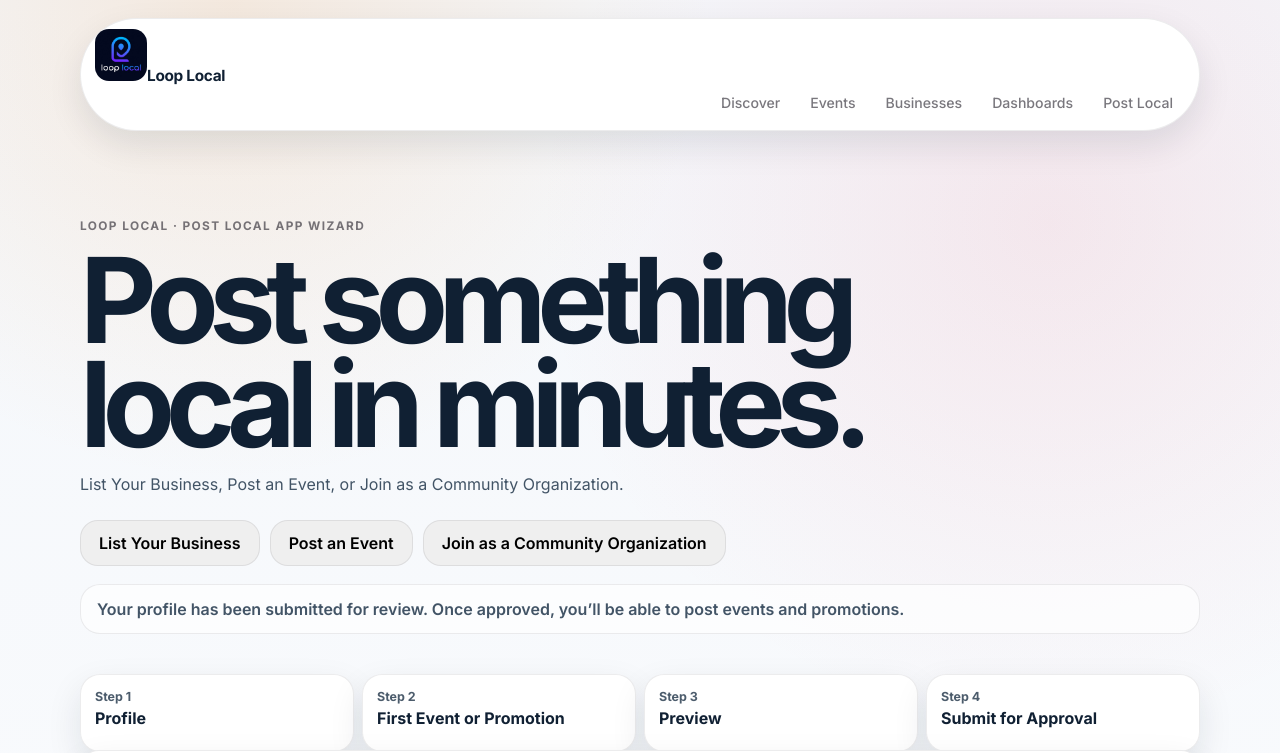
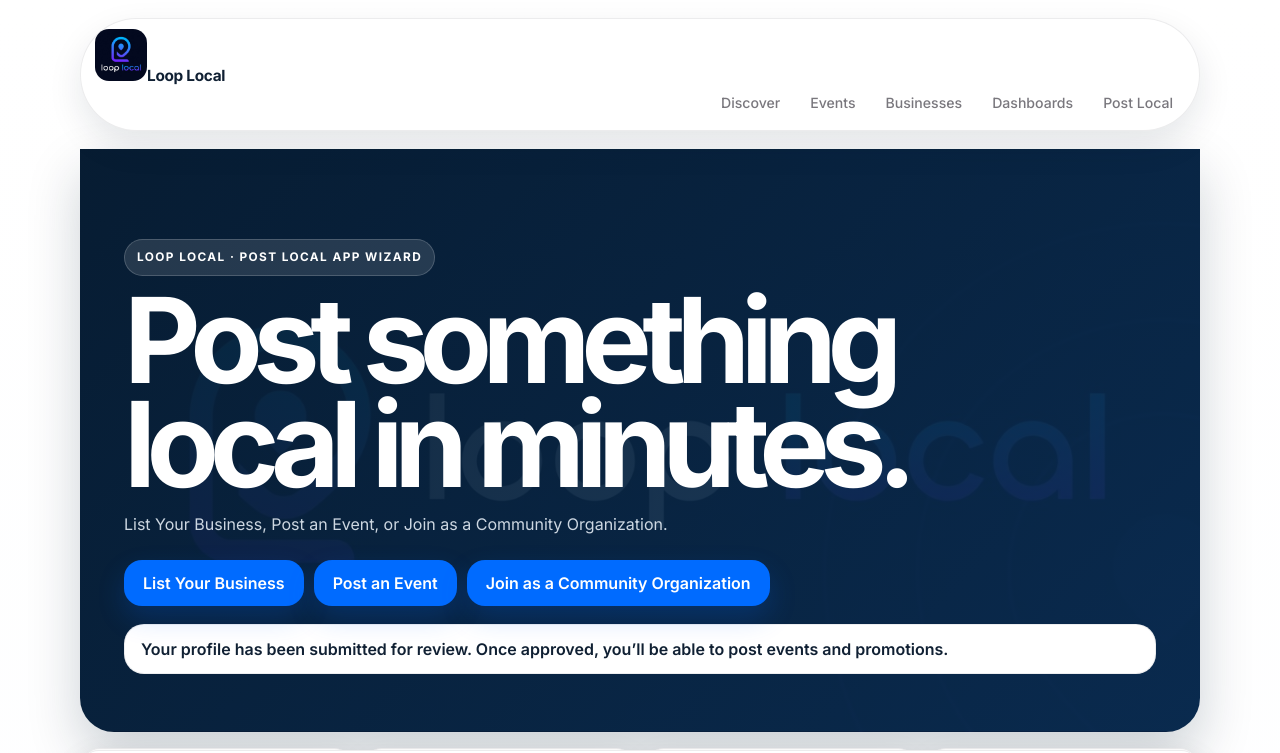
Before and after one commit to ryanwortham/loop-local, a Next.js app: page /post-local in a window 1280 px wide. Shown: the top 753 px of the page. Built offline with nearby package versions, Linux system fonts and the light colour scheme.

Commit message:
Apply reference palette across Loop Local site surfaces

```diff
--- a/app/globals.css
+++ b/app/globals.css
@@ -17,6 +17,10 @@
   --ll-surface: #FFFFFF;
   --ll-surface-strong: #F8FAFD;
   --ll-surface-soft: rgba(16, 32, 51, 0.035);
+  --ll-field-surface: #FFFFFF;
+  --ll-soft-blue-surface: #EEF6FF;
+  --ll-navy-panel: #071D33;
+  --ll-navy-panel-soft: #0A2D52;
   --ll-brand-gradient: linear-gradient(135deg, #073763 0%, #0B56B3 54%, #006BFF 100%);
   --ll-bg-gradient: linear-gradient(180deg, #F4F7FB 0%, #FFFFFF 48%, #EDF3FA 100%);
   --ll-hero-overlay: linear-gradient(105deg, rgba(7, 29, 51, 0.96) 0%, rgba(10, 45, 82, 0.88) 52%, rgba(0, 107, 255, 0.66) 100%);
@@ -252,7 +256,7 @@ button { -webkit-tap-highlight-color: transparent; }
   font-size: .88rem;
   font-weight: 500;
 }
-.nav-links a:hover { color: var(--ll-text-primary); background: rgba(24,21,31,.055); }
+.nav-links a:hover { color: var(--ll-text-primary); background: rgba(0,107,255,.08); }
 
 .subtle-active-nav .nav-links a:first-child {
   color: var(--ll-text-primary);
@@ -520,14 +524,14 @@ p { color: var(--ll-text-secondary); line-height: 1.6; font-weight: 400; }
   position: absolute;
   inset: 0;
   z-index: -1;
-  background: linear-gradient(180deg, rgba(24, 21, 31, .00), rgba(24, 21, 31, .18));
+  background: linear-gradient(180deg, rgba(7, 29, 51, .00), rgba(7, 29, 51, .22));
 }
 .event-image-fallback { background-color: var(--ll-bg-secondary); }
 
 .quiet-placeholder-image,
 .visible-placeholder-image {
   position: relative;
-  background-color: #F2EBDD;
+  background-color: #EEF6FF;
 }
 
 .quiet-placeholder-image::before {
@@ -545,7 +549,7 @@ p { color: var(--ll-text-secondary); line-height: 1.6; font-weight: 400; }
 
 .quiet-placeholder-image::after,
 .visible-placeholder-image::after {
-  background: linear-gradient(180deg, rgba(247, 243, 234, .08), rgba(247, 243, 234, .30));
+  background: linear-gradient(180deg, rgba(238, 246, 255, .12), rgba(7, 29, 51, .18));
 }
 
 .no-image-label {
@@ -553,7 +557,7 @@ p { color: var(--ll-text-secondary); line-height: 1.6; font-weight: 400; }
   left: 18px;
   bottom: 16px;
   z-index: 1;
-  color: rgba(24,21,31,.58);
+  color: rgba(7,29,51,.62);
   font-size: .72rem;
   font-weight: 600;
   letter-spacing: .04em;
@@ -611,7 +615,7 @@ p { color: var(--ll-text-secondary); line-height: 1.6; font-weight: 400; }
 .event-secondary-details summary {
   width: fit-content;
   cursor: pointer;
-  color: rgba(24,21,31,.58);
+  color: rgba(7,29,51,.62);
   font-weight: 600;
 }
 
@@ -624,19 +628,19 @@ p { color: var(--ll-text-secondary); line-height: 1.6; font-weight: 400; }
 .event-actions { gap: 10px; padding: 0 20px 20px; }
 .event-actions a,
 .event-actions button { flex: 1; text-align: center; }
-.event-actions a { color: var(--ll-text-primary); background: rgba(24,21,31,.055); box-shadow: none; }
-.event-actions a:hover { border-color: var(--ll-border-strong); background: rgba(24,21,31,.07); }
+.event-actions a { color: var(--ll-text-primary); background: rgba(0,107,255,.08); box-shadow: none; }
+.event-actions a:hover { border-color: var(--ll-border-strong); background: rgba(0,107,255,.10); }
 
 .list-view { display: grid; gap: 10px; }
 .list-row { display: grid; grid-template-columns: 58px minmax(0, 1fr) auto; gap: 14px; align-items: center; border-radius: 22px; padding: 14px; }
 .list-date,
-.muted-date-badge { display: grid; place-items: center; border-radius: 16px; padding: 8px; color: var(--ll-accent-browsing); background: rgba(255,255,255,.052); }
+.muted-date-badge { display: grid; place-items: center; border-radius: 16px; padding: 8px; color: var(--ll-accent-browsing); background: rgba(0,107,255,.08); }
 .list-date strong,
 .list-date span { font-weight: 700; }
 .list-row h3,
 .list-row p { margin: 0; }
 .list-row small { color: var(--ll-text-muted); }
-.list-row a { border: 1px solid rgba(24,21,31,.08); border-radius: 999px; padding: 10px 13px; color: var(--ll-text-primary); background: rgba(24,21,31,.055); font-weight: 600; }
+.list-row a { border: 1px solid rgba(24,21,31,.08); border-radius: 999px; padding: 10px 13px; color: var(--ll-text-primary); background: rgba(0,107,255,.08); font-weight: 600; }
 
 .map-view { display: grid; grid-template-columns: minmax(0, 1.2fr) minmax(260px, .8fr); gap: 14px; border-radius: 26px; padding: 14px; }
 .map-art {
@@ -645,8 +649,8 @@ p { color: var(--ll-text-secondary); line-height: 1.6; font-weight: 400; }
   overflow: hidden;
   border-radius: 22px;
   background:
-    linear-gradient(90deg, rgba(255,255,255,.055) 1px, transparent 1px),
-    linear-gradient(rgba(255,255,255,.055) 1px, transparent 1px),
+    linear-gradient(90deg, rgba(0,107,255,.12) 1px, transparent 1px),
+    linear-gradient(rgba(0,107,255,.12) 1px, transparent 1px),
     var(--ll-bg-secondary);
   background-size: 42px 42px, 42px 42px, auto, auto;
 }
@@ -663,15 +667,15 @@ p { color: var(--ll-text-secondary); line-height: 1.6; font-weight: 400; }
 .empty-filter-state h3 { margin: 0; }
 .mobile-tabs { position: fixed; left: 50%; bottom: 14px; z-index: 40; transform: translateX(-50%); display: flex; width: min(520px, calc(100% - 24px)); justify-content: space-around; border-radius: 999px; padding: 8px; }
 .mobile-tabs a { flex: 1; text-align: center; font-size: .78rem; font-weight: 600; }
-.mobile-tabs a:first-child { color: var(--ll-text-primary); background: rgba(24,21,31,.07); box-shadow: none; }
+.mobile-tabs a:first-child { color: var(--ll-text-primary); background: rgba(0,107,255,.10); box-shadow: none; }
 
 /* Post Local flow uses the same Loop Local design system */
 .post-local-shell {
   min-height: 100vh;
   color: var(--ll-text-primary);
   background:
-    radial-gradient(circle at 18% 0%, rgba(242, 166, 90, .18), transparent 30rem),
-    radial-gradient(circle at 82% 5%, rgba(232, 93, 117, .11), transparent 32rem),
+    radial-gradient(circle at 18% 0%, rgba(0, 107, 255, .10), transparent 30rem),
+    radial-gradient(circle at 82% 5%, rgba(7, 55, 99, .08), transparent 32rem),
     var(--ll-bg-gradient);
   padding: 18px min(5vw, 48px) 96px;
 }
@@ -706,20 +710,20 @@ p { color: var(--ll-text-secondary); line-height: 1.6; font-weight: 400; }
 .ll-field select:focus,
 .ll-field textarea:focus { border-color: rgba(255,255,255,.18); box-shadow: 0 0 0 3px rgba(255,255,255,.055); }
 .ll-drop-zone { display: grid; place-items: center; min-height: 184px; padding: 22px; border: 1px dashed var(--ll-border-strong); border-radius: 24px; background: rgba(255,255,255,.62); text-align: center; cursor: pointer; }
-.ll-drop-zone.is-dragging { border-color: var(--ll-accent-primary); background: rgba(24,21,31,.055); }
+.ll-drop-zone.is-dragging { border-color: var(--ll-accent-primary); background: rgba(0,107,255,.08); }
 .ll-drop-zone input { position: absolute; width: 1px; height: 1px; opacity: 0; pointer-events: none; }
 .ll-drop-zone strong { color: var(--ll-text-primary); }
 .ll-drop-zone span,
 .ll-drop-zone small,
 .ll-drop-zone em { color: var(--ll-text-secondary); font-style: normal; }
-.ll-pending-pill { display: inline-flex; margin: 8px 0 18px; padding: 10px 13px; border: 1px solid rgba(24,21,31,.08); border-radius: 999px; color: var(--ll-text-secondary); background: rgba(24,21,31,.055); font-weight: 600; }
+.ll-pending-pill { display: inline-flex; margin: 8px 0 18px; padding: 10px 13px; border: 1px solid rgba(24,21,31,.08); border-radius: 999px; color: var(--ll-text-secondary); background: rgba(0,107,255,.08); font-weight: 600; }
 .ll-radio-grid { display: grid; grid-template-columns: repeat(3, minmax(0, 1fr)); gap: 10px; margin: 0 0 18px; padding: 0; border: 0; }
 .ll-radio-grid legend { grid-column: 1 / -1; margin-bottom: 2px; font-weight: 700; }
 .ll-radio-grid label { display: flex; align-items: center; gap: 9px; padding: 12px; border: 1px solid rgba(24,21,31,.08); border-radius: 16px; background: rgba(255,255,255,.72); font-weight: 600; }
 .ll-mobile-contract { display: none; }
 .ll-preview-card,
 .ll-submit-card { display: grid; grid-template-columns: minmax(0, 1fr) minmax(260px, .48fr); gap: 22px; align-items: center; }
-.ll-phone-card { min-height: 260px; padding: 20px; border: 10px solid var(--ll-bg-primary); border-radius: 34px; background: var(--ll-bg-secondary); box-shadow: 0 20px 55px rgba(40,32,24,.14); }
+.ll-phone-card { min-height: 260px; padding: 20px; border: 10px solid var(--ll-soft-blue-surface); border-radius: 34px; background: var(--ll-bg-secondary); box-shadow: 0 20px 55px rgba(7,29,51,.14); }
 .ll-phone-card span,
 .ll-phone-card strong,
 .ll-phone-card p,
@@ -764,3 +768,152 @@ p { color: var(--ll-text-secondary); line-height: 1.6; font-weight: 400; }
   .ll-submit-actions button,
   .ll-submit-actions a { width: 100%; }
 }
+
+/* Reference palette applied across all site surfaces */
+.reference-full-site-surfaces { color: var(--ll-text-primary); }
+
+.filter-bar.reference-full-site-surfaces,
+.live-feed-section.reference-full-site-surfaces,
+.post-local-shell.reference-full-site-surfaces,
+.filter-bar,
+.range-tabs,
+.view-switcher,
+.results-summary span,
+.results-summary button,
+.empty-filter-state,
+.list-row,
+.map-view,
+.calendar-card,
+.mobile-tabs,
+.ll-nav,
+.ll-card,
+.ll-progress li,
+.ll-mobile-tabs {
+  border-color: var(--ll-border);
+  background: linear-gradient(180deg, #FFFFFF, #F8FAFD);
+  box-shadow: 0 16px 34px rgba(7,29,51,.10);
+}
+
+.filter-input,
+.filter-select,
+.location-bar,
+.location-bar label,
+.ll-field input,
+.ll-field select,
+.ll-field textarea,
+.ll-radio-grid label,
+.ll-drop-zone,
+.ll-success-note,
+.ll-pending-pill,
+.map-list article {
+  border-color: var(--ll-border);
+  background: var(--ll-field-surface);
+  color: var(--ll-text-primary);
+}
+
+.range-tabs button.active,
+.view-switcher button.active,
+.neutral-active-view,
+.mobile-tabs a:first-child,
+.ll-mobile-tabs a:first-child,
+.subtle-active-nav .nav-links a:first-child {
+  color: var(--ll-accent-primary);
+  border-color: rgba(0,107,255,.22);
+  background: rgba(0,107,255,.10);
+}
+
+.filter-input:focus-within,
+.filter-select:focus-within,
+.location-bar:focus-within,
+.ll-field:focus-within,
+.event-card:hover,
+.list-row:hover,
+.calendar-card:hover,
+.map-list article:hover {
+  border-color: rgba(0,107,255,.22);
+  box-shadow: 0 18px 42px rgba(7,29,51,.13);
+}
+
+.event-actions a,
+.list-row a,
+.empty-filter-state button,
+.ll-choice-row button,
+.ll-submit-actions button,
+.location-bar button {
+  color: #FFFFFF;
+  border-color: transparent;
+  background: var(--ll-accent-primary);
+  box-shadow: 0 12px 28px rgba(0,107,255,.20);
+}
+
+.event-actions button,
+.secondary-action,
+.ll-submit-actions a {
+  color: var(--ll-accent-primary);
+  border-color: rgba(0,107,255,.22);
+  background: var(--ll-soft-blue-surface);
+  box-shadow: none;
+}
+
+.map-art {
+  background:
+    linear-gradient(90deg, rgba(0,107,255,.12) 1px, transparent 1px),
+    linear-gradient(rgba(0,107,255,.12) 1px, transparent 1px),
+    var(--ll-soft-blue-surface);
+  background-size: 42px 42px, 42px 42px, auto;
+}
+
+.map-art span {
+  color: #FFFFFF;
+  border-color: rgba(255,255,255,.86);
+  background: var(--ll-accent-primary);
+}
+
+.post-local-shell {
+  background:
+    radial-gradient(circle at 18% 0%, rgba(0,107,255,.10), transparent 30rem),
+    radial-gradient(circle at 82% 5%, rgba(7,55,99,.08), transparent 32rem),
+    var(--ll-bg-gradient);
+}
+
+.ll-hero {
+  margin-top: 18px;
+  border-radius: 0 0 34px 34px;
+  padding: clamp(34px, 7vw, 92px) clamp(22px, 4vw, 44px) clamp(28px, 5vw, 58px);
+  color: #FFFFFF;
+  background: linear-gradient(135deg, rgba(7, 29, 51, .96), rgba(10, 45, 82, .92)), url('/looplocal-event-placeholder.jpg');
+  background-size: cover;
+  background-position: center;
+  box-shadow: 0 24px 54px rgba(7,29,51,.20);
+}
+
+.ll-hero h1,
+.ll-hero p,
+.ll-hero .ll-kicker { color: #FFFFFF; }
+.ll-hero p { color: rgba(232, 240, 248, .88); }
+.ll-hero .ll-kicker {
+  display: inline-flex;
+  width: fit-content;
+  padding: 8px 12px;
+  border: 1px solid rgba(255,255,255,.18);
+  border-radius: 999px;
+  background: rgba(255,255,255,.12);
+}
+
+.ll-phone-card {
+  border-color: var(--ll-soft-blue-surface);
+  background: linear-gradient(180deg, #FFFFFF, #F8FAFD);
+  box-shadow: 0 20px 55px rgba(7,29,51,.14);
+}
+
+.ll-field input:focus,
+.ll-field select:focus,
+.ll-field textarea:focus {
+  border-color: rgba(0,107,255,.32);
+  box-shadow: 0 0 0 3px rgba(0,107,255,.12);
+}
+
+.ll-drop-zone.is-dragging {
+  border-color: rgba(0,107,255,.34);
+  background: var(--ll-soft-blue-surface);
+}
--- a/components/post-local-wizard.tsx
+++ b/components/post-local-wizard.tsx
@@ -78,8 +78,8 @@ function TextAreaField({ label, name }: { label: string; name: string }) {
 
 export function PostLocalWizard() {
   return (
-    <main className="post-local-shell">
-      <header className="ll-nav">
+    <main className="post-local-shell reference-full-site-surfaces">
+      <header className="ll-nav reference-full-site-surfaces">
         <Link className="ll-brand" href="/">
           <Image src="/looplocal-logo.png" alt="Loop Local" width={52} height={52} />
           <span>Loop Local</span>
@@ -115,7 +115,7 @@ export function PostLocalWizard() {
       </ol>
 
       <form className="ll-form">
-        <section className="ll-card">
+        <section className="ll-card reference-full-site-surfaces">
           <p className="ll-kicker">Step 1: Profile</p>
           <h2>Business/Organization Profile</h2>
           <p>Large mobile input fields, thumb-friendly spacing, and mobile-friendly logo upload.</p>
@@ -143,7 +143,7 @@ export function PostLocalWizard() {
           </div>
         </section>
 
-        <section className="ll-card">
+        <section className="ll-card reference-full-site-surfaces">
           <p className="ll-kicker">Step 2: First Event or Promotion</p>
           <h2>Start building your first event right away</h2>
           <p>Posts stay draft/pending until approved. Save draft automatically is enabled for this app-ready form shell.</p>
@@ -186,7 +186,7 @@ export function PostLocalWizard() {
           </div>
         </section>
 
-        <section className="ll-card ll-preview-card">
+        <section className="ll-card ll-preview-card reference-full-site-surfaces">
           <p className="ll-kicker">Step 3: Preview</p>
           <h2>Preview before approval</h2>
           <p>Mobile preview card will show logo, image, title, date/time, address, category, call, website, directions, save, and share actions.</p>
@@ -198,7 +198,7 @@ export function PostLocalWizard() {
           </div>
         </section>
 
-        <section className="ll-card ll-submit-card">
+        <section className="ll-card ll-submit-card reference-full-site-surfaces">
           <p className="ll-kicker">Step 4: Submit for Approval</p>
           <h2>Your profile and first post have been submitted for review.</h2>
           <p>Submissions remain pending until approved by an admin. No public posting happens automatically.</p>
@@ -209,7 +209,7 @@ export function PostLocalWizard() {
         </section>
       </form>
 
-      <nav className="ll-mobile-tabs" aria-label="Mobile tabs: Discover Events Map Saved Profile">
+      <nav className="ll-mobile-tabs reference-full-site-surfaces" aria-label="Mobile tabs: Discover Events Map Saved Profile">
         <a href="#discover">⌂ Discover</a>
         <a href="#events">✦ Events</a>
         <a href="#map">⌖ Map</a>
```
Also changed, not shown: components/app-shell.tsx (+9 -9 lines), 2 other files (tests, documents, lock files or other folders).
